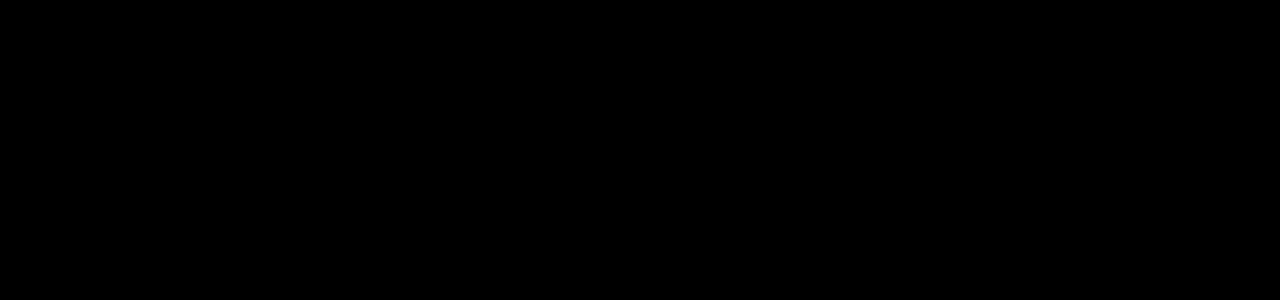
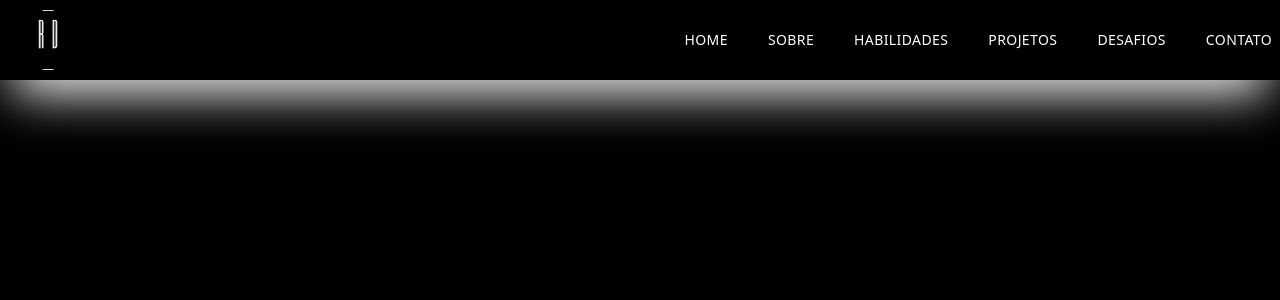
Before and after one commit to rafaeldiogo/portfolio, a Next.js app: page / in a window 1280 px wide. Shown: the top 300 px of the page. Built offline with nearby package versions, Linux system fonts and the light colour scheme.

Commit message:
feat: create navbar component

```diff
--- /dev/null
+++ b/components/Navbar.jsx
@@ -0,0 +1,119 @@
+import Image from "next/image";
+import Logo from "../public/assets/navLogo.png";
+import Link from "next/link";
+import { AiOutlineClose, AiOutlineMail, AiOutlineMenu } from "react-icons/ai";
+import { FaGithub, FaLinkedinIn } from "react-icons/fa";
+import { BsFillPersonLinesFill } from "react-icons/bs";
+import { useState } from "react";
+
+const Navbar = () => {
+  const [nav, setNav] = useState(false);
+
+  const handleNav = () => {
+    setNav(!nav);
+  };
+
+  return (
+    <div className="fixed w-full h-20 shadow-2xl shadow-white z-[100]">
+      <div className="flex justify-between items-center w-full h-full px-2 2xl:px-16">
+        <Image alt="/" src={Logo} width={80} height={26} />
+        <ul className="md:flex hidden">
+          <Link href="/">
+            <li className="ml-10 text-sm uppercase hover:border-b">Home</li>
+          </Link>
+          <Link href="/">
+            <li className="ml-10 text-sm uppercase hover:border-b">Sobre</li>
+          </Link>
+          <Link href="/">
+            <li className="ml-10 text-sm uppercase hover:border-b">
+              Habilidades
+            </li>
+          </Link>
+          <Link href="/">
+            <li className="ml-10 text-sm uppercase hover:border-b">Projetos</li>
+          </Link>
+          <Link href="/">
+            <li className="ml-10 text-sm uppercase hover:border-b">Desafios</li>
+          </Link>
+          <Link href="/">
+            <li className="ml-10 text-sm uppercase hover:border-b">Contato</li>
+          </Link>
+        </ul>
+        <button onClick={handleNav} className="md:hidden">
+          <AiOutlineMenu size={26} />
+        </button>
+      </div>
+      <div
+        className={nav ? "fixed left-0 top-0 w-full h-screen bg-white/70" : ""}
+      >
+        <div
+          className={
+            nav
+              ? "fixed left-0 top-0 w-[75%] sm:w-[60%] md-[45%] h-screen bg-[#000000] p-10 ease-in duration-500"
+              : "fixed left-[-100%] top-0 ease-in duration-500"
+          }
+        >
+          <div>
+            <div className="flex w-full items-center justify-between">
+              <Image alt="/" src={Logo} width={80} height={18} />
+              <button
+                onClick={handleNav}
+                className="rounded-full shadow-lg shadow-gray-400 p-3 cursor-pointer"
+              >
+                <AiOutlineClose />
+              </button>
+            </div>
+            <div className="border-b border-gray-300 my-4">
+              <p className="w-[85%] md:w-[90%] py-4">
+                Construiremos algo que desafie o tempo e as expectativas.
+              </p>
+            </div>
+          </div>
+          <div className="py-4 flex-col">
+            <ul className="uppercase">
+              <Link href="/">
+                <li className="py-4 text-sm">Home</li>
+              </Link>
+              <Link href="/">
+                <li className="py-4 text-sm">Sobre</li>
+              </Link>
+              <Link href="/">
+                <li className="py-4 text-sm">Habilidades</li>
+              </Link>
+              <Link href="/">
+                <li className="py-4 text-sm">Projetos</li>
+              </Link>
+              <Link href="/">
+                <li className="py-4 text-sm">Desafios</li>
+              </Link>
+              <Link href="/">
+                <li className="py-4 text-sm">Contato</li>
+              </Link>
+            </ul>
+            <div className="pt-40">
+              <p className="tracking-widest text-white">
+                Vamos nos conectar :)
+              </p>
+              <div className="flex items-center justify-between my-4 w-full sm:w-[80%]">
+                <div className="rounded-full shadow-lg shadow-gray-400 p-3 cursor-pointer hover:scale-105 ease-in duration-300">
+                  <FaLinkedinIn />
+                </div>
+                <div className="rounded-full shadow-lg shadow-gray-400 p-3 cursor-pointer hover:scale-105 ease-in duration-300">
+                  <FaGithub />
+                </div>
+                <div className="rounded-full shadow-lg shadow-gray-400 p-3 cursor-pointer hover:scale-105 ease-in duration-300">
+                  <AiOutlineMail />
+                </div>
+                <div className="rounded-full shadow-lg shadow-gray-400 p-3 cursor-pointer hover:scale-105 ease-in duration-300">
+                  <BsFillPersonLinesFill />
+                </div>
+              </div>
+            </div>
+          </div>
+        </div>
+      </div>
+    </div>
+  );
+};
+
+export default Navbar;
--- a/pages/index.js
+++ b/pages/index.js
@@ -1,4 +1,5 @@
 import Head from "next/head";
+import Navbar from "../components/Navbar";
 
 export default function Home() {
   return (
@@ -8,6 +9,7 @@
         <meta name="description" content="Generated by create next app" />
         <link rel="icon" href="/favicon.ico" />
       </Head>
+      <Navbar />
     </div>
   );
 }
```
